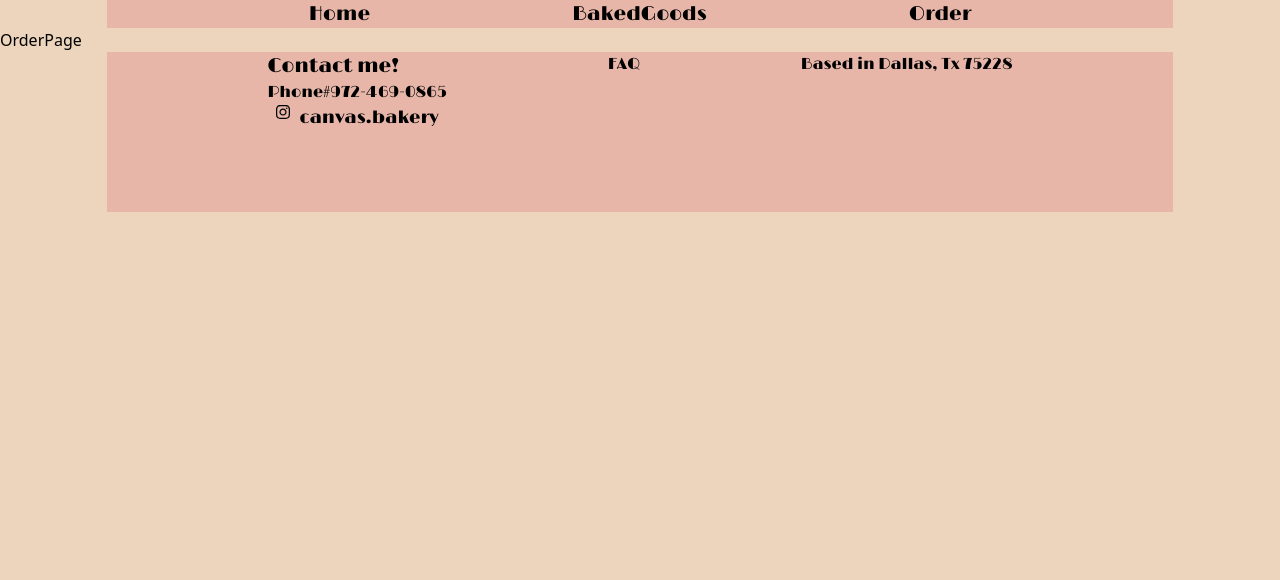
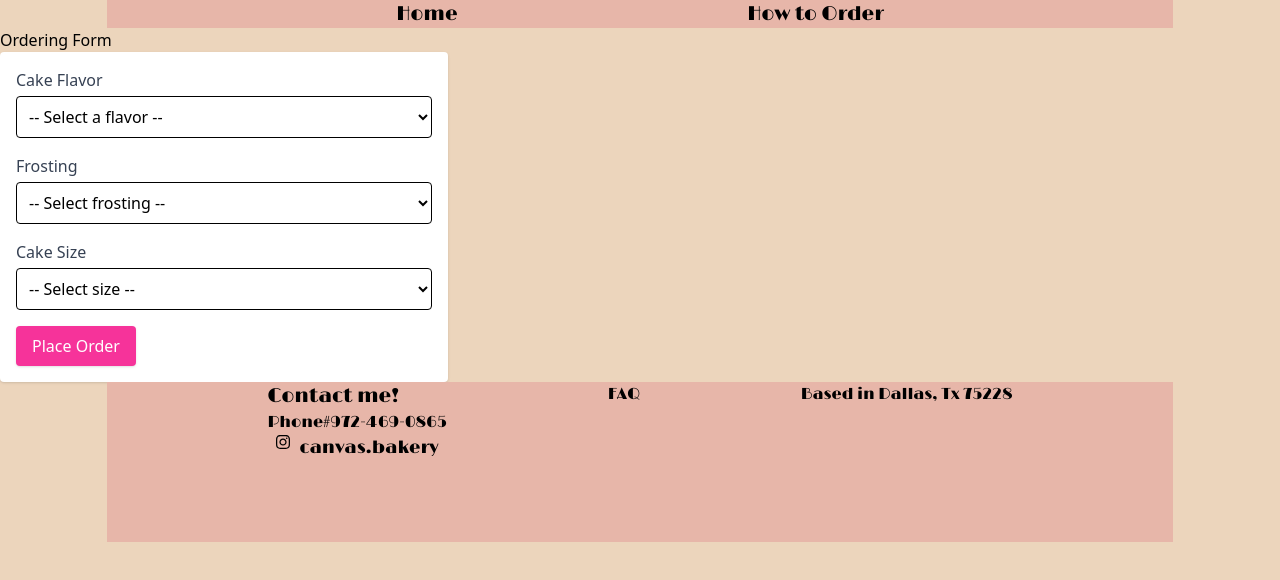
Before and after one commit to OscarSanti29/landingpage, a Next.js app: page /ordering in a window 1280 px wide. Shown: the top 580 px of the page. Built offline with nearby package versions, Linux system fonts and the light colour scheme.

Commit message:
order form started

```diff
--- a/src/app/components/Navbar.jsx
+++ b/src/app/components/Navbar.jsx
@@ -6,8 +6,7 @@ export default function Navigations() {
     <div className={lime.className}>
       <div className="flex justify-evenly text-xl bg-[#e7b6a9] w-5/6 m-auto">
         <Link href={"/"}>Home</Link>
-        <Link href={"/products"}>BakedGoods</Link>
-        <Link href={"/ordering"}>Order</Link>
+        <Link href={"/ordering"}>How to Order</Link>
       </div>
     </div>
   );
--- /dev/null
+++ b/src/app/components/orderform.jsx
@@ -0,0 +1,107 @@
+"use client";
+import { useState } from "react";
+
+export default function CakeOrderForm() {
+  const [formData, setFormData] = useState({
+    flavor: "",
+    frosting: "",
+    size: "",
+  });
+
+  const handleChange = (e) => {
+    const { name, value } = e.target;
+    setFormData((prev) => ({
+      ...prev,
+      [name]: value,
+    }));
+  };
+
+  const handleSubmit = (e) => {
+    e.preventDefault();
+    console.log("Form submitted:", formData);
+    // You can later send this to EmailJS, a backend, etc.
+  };
+
+  return (
+    <form
+      onSubmit={handleSubmit}
+      className="max-w-md space-y-4 p-4 bg-white rounded shadow"
+    >
+      {/* Flavor Dropdown */}
+      <div>
+        <label
+          htmlFor="flavor"
+          className="block mb-1 font-medium text-gray-700"
+        >
+          Cake Flavor
+        </label>
+        <select
+          name="flavor"
+          id="flavor"
+          className="w-full border rounded p-2"
+          value={formData.flavor}
+          onChange={handleChange}
+          required
+        >
+          <option value="">-- Select a flavor --</option>
+          <option value="vanilla">Vanilla</option>
+          <option value="chocolate">Chocolate</option>
+          <option value="red velvet">Red Velvet</option>
+          <option value="lemon">Lemon</option>
+        </select>
+      </div>
+
+      {/* Frosting Dropdown */}
+      <div>
+        <label
+          htmlFor="frosting"
+          className="block mb-1 font-medium text-gray-700"
+        >
+          Frosting
+        </label>
+        <select
+          name="frosting"
+          id="frosting"
+          className="w-full border rounded p-2"
+          value={formData.frosting}
+          onChange={handleChange}
+          required
+        >
+          <option value="">-- Select frosting --</option>
+          <option value="buttercream">Buttercream</option>
+          <option value="cream cheese">Cream Cheese</option>
+          <option value="ganache">Ganache</option>
+          <option value="fondant">Fondant</option>
+        </select>
+      </div>
+
+      {/* Size Dropdown */}
+      <div>
+        <label htmlFor="size" className="block mb-1 font-medium text-gray-700">
+          Cake Size
+        </label>
+        <select
+          name="size"
+          id="size"
+          className="w-full border rounded p-2"
+          value={formData.size}
+          onChange={handleChange}
+          required
+        >
+          <option value="">-- Select size --</option>
+          <option value="6-inch">6-inch (Small)</option>
+          <option value="8-inch">8-inch (Medium)</option>
+          <option value="10-inch">10-inch (Large)</option>
+        </select>
+      </div>
+
+      {/* Submit Button */}
+      <button
+        type="submit"
+        className="bg-pink-500 hover:bg-pink-600 text-white px-4 py-2 rounded shadow"
+      >
+        Place Order
+      </button>
+    </form>
+  );
+}
--- a/src/app/ordering/page.jsx
+++ b/src/app/ordering/page.jsx
@@ -1,3 +1,9 @@
+import Orderform from "../components/orderform";
 export default function Orders() {
-  return <div>OrderPage</div>;
+  return (
+    <div>
+      <div>Ordering Form</div>
+      <Orderform />
+    </div>
+  );
 }
--- a/src/app/products/page.jsx
+++ /dev/null
@@ -1,3 +0,0 @@
-export default function BakedGoods() {
-  return <div>Baked stuff</div>;
-}
```
